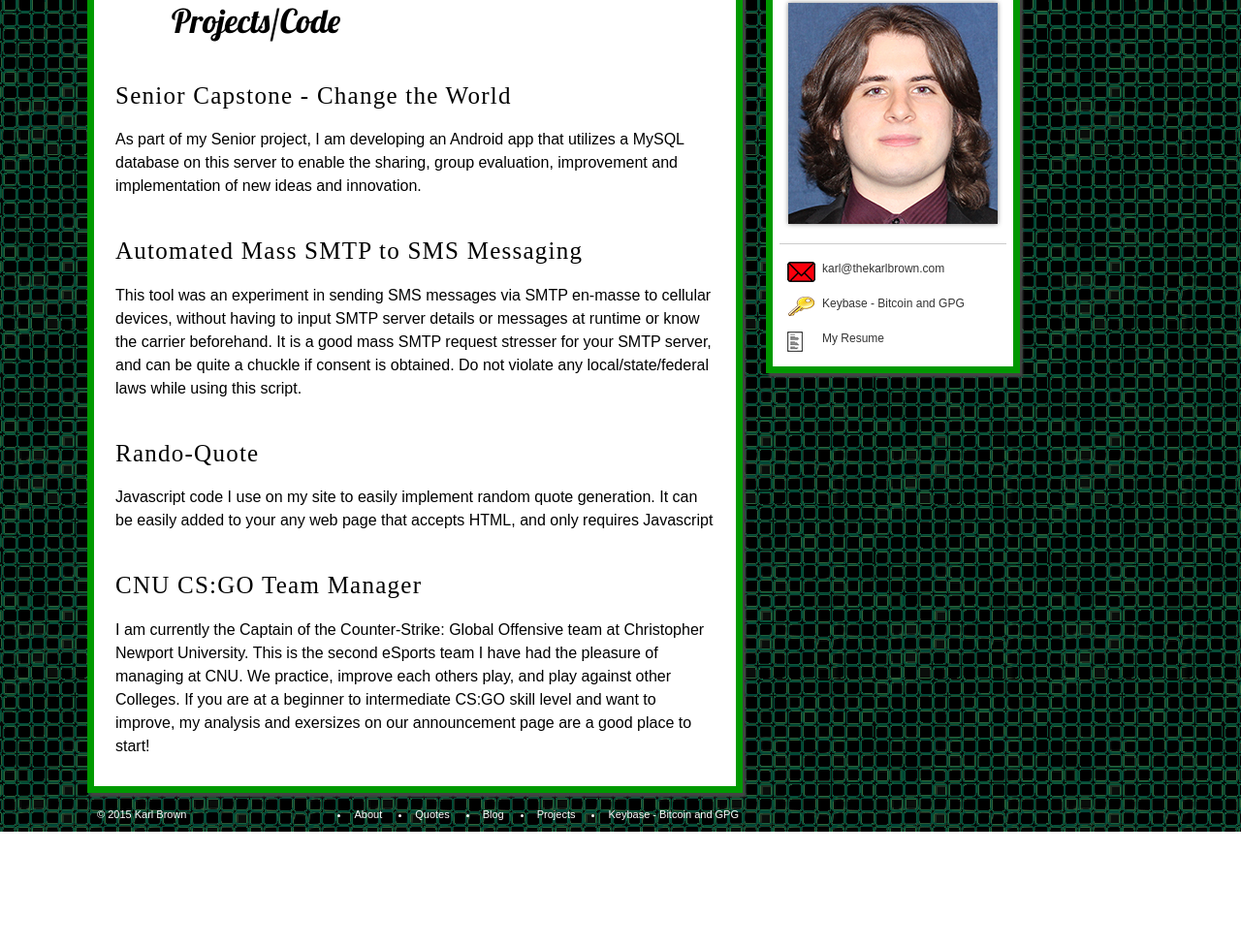
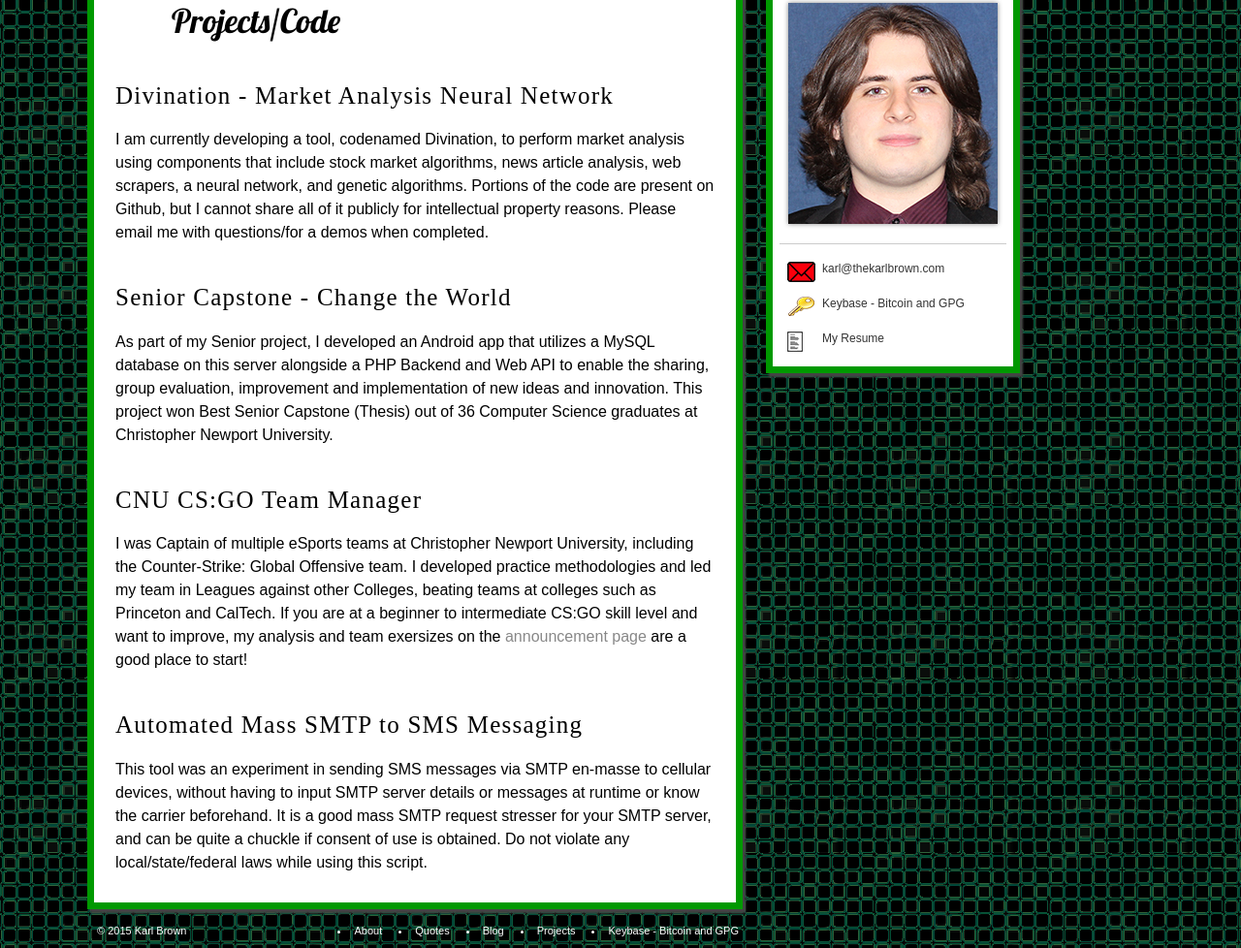
Before and after one commit to thekarlbrown/My-Website, a plain HTML site: page projects.html in a window 1280 px wide. Shown: the part 380-1358 px from the top of the page at 97% size. Before the commit the page ends 1238 px from the top, so only its background shows below. Drawn offline with nearby package versions, Linux system fonts and the light colour scheme.

Commit message:
Website Updated
- Current project match
- Current interests match
- Elsewhere cleaned up

```diff
--- a/projects.html
+++ b/projects.html
@@ -74,25 +74,24 @@ document.getElementById(targetAside).style.backgroundColor='#FFFFFF';
 
 
 	        <h1>Projects/Code</h1>
+          <article>
+          <h2>Divination - Market Analysis Neural Network</h2>
+    <p>I am currently developing a tool, codenamed Divination, to perform market analysis using components that include stock market algorithms, news article analysis, web scrapers, a neural network, and genetic algorithms. Portions of the code are present on Github, but I cannot share all of it publicly for intellectual property reasons. Please email me with questions/for a demos when completed. </p>
+        </article>
+
 		<article>
           <a href="http://github.com/thekarlbrown/ChangeTheWorld" target="_blank"><h2>Senior Capstone - Change the World</a></h2>
-	  <p>As part of my Senior project, I am developing an Android app that utilizes a MySQL database on this server to enable the sharing, group evaluation, improvement and implementation  of new ideas and innovation.</p>
-        </article>
-        <article>
-          <a href="http://github.com/thekarlbrown/MassSMS" ><h2>Automated Mass SMTP to SMS Messaging</a></h2>
-          <p>This tool was an experiment in sending SMS messages via SMTP en-masse to cellular devices, without having to input SMTP server details or messages at runtime or know the carrier beforehand. It is a good mass SMTP request stresser for your SMTP server, and can be quite a chuckle if consent is obtained. Do not violate any local/state/federal laws while using this script.</p>
+	  <p>As part of my Senior project, I developed an Android app that utilizes a MySQL database on this server alongside a PHP Backend and Web API to enable the sharing, group evaluation, improvement and implementation  of new ideas and innovation. This project won Best Senior Capstone (Thesis) out of 36 Computer Science graduates at Christopher Newport University.</p>
         </article>
 
         <article>
-          <a href="http://gist.github.com/thekarlbrown/7bd14fe9b6ab7d31a5c6"><h2>Rando-Quote</a></h2>
-          <p>Javascript code I use on my site to easily implement random quote generation. It can be easily added to your any web page that accepts HTML, and only requires Javascript</p>
+      <a href="http://steamcommunity.com/groups/cnucsgovespa#announcements?p=2"><h2>CNU CS:GO Team Manager</a></h2>
+      <p>I was Captain of multiple eSports teams at Christopher Newport University, including the Counter-Strike: Global Offensive team. I developed practice methodologies and led my team in Leagues against other Colleges, beating teams at colleges such as Princeton and CalTech. If you are at a beginner to intermediate CS:GO skill level and want to improve, my analysis and team exersizes on the <a href="http://steamcommunity.com/groups/cnucsgovespa#announcements?p=2">announcement page </a> are a good place to start!</P>
+</article>
+        <article>
+          <a href="http://github.com/thekarlbrown/MassSMS" ><h2>Automated Mass SMTP to SMS Messaging</a></h2>
+          <p>This tool was an experiment in sending SMS messages via SMTP en-masse to cellular devices, without having to input SMTP server details or messages at runtime or know the carrier beforehand. It is a good mass SMTP request stresser for your SMTP server, and can be quite a chuckle if consent of use is obtained. Do not violate any local/state/federal laws while using this script.</p>
         </article>
-	<article>
-	<a href="http://steamcommunity.com/groups/cnucsgovespa#announcements/"><h2>CNU CS:GO Team Manager</a></h2>
-	<p>I am currently the Captain of the Counter-Strike: Global Offensive team at Christopher Newport University. This is the second eSports team I have had the pleasure of managing at CNU. We practice, improve each others play, and play against other Colleges. If you are at a beginner to intermediate CS:GO skill level and want to improve, my analysis and exersizes on our announcement page are a good place to start!</P>
-</article>
-
-
 
 
       </section>
```
Also changed, not shown: about.html (+1 -1 lines), elsewhere.html (+2 -2 lines).
